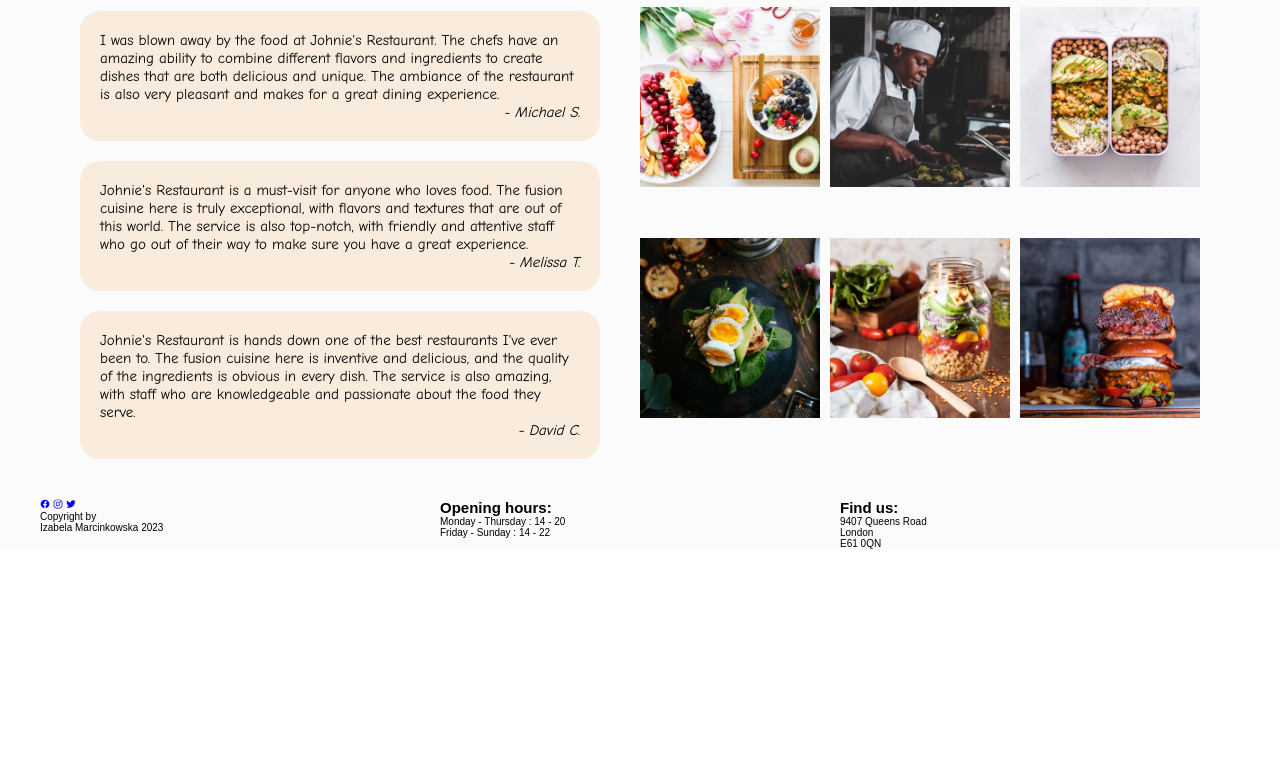
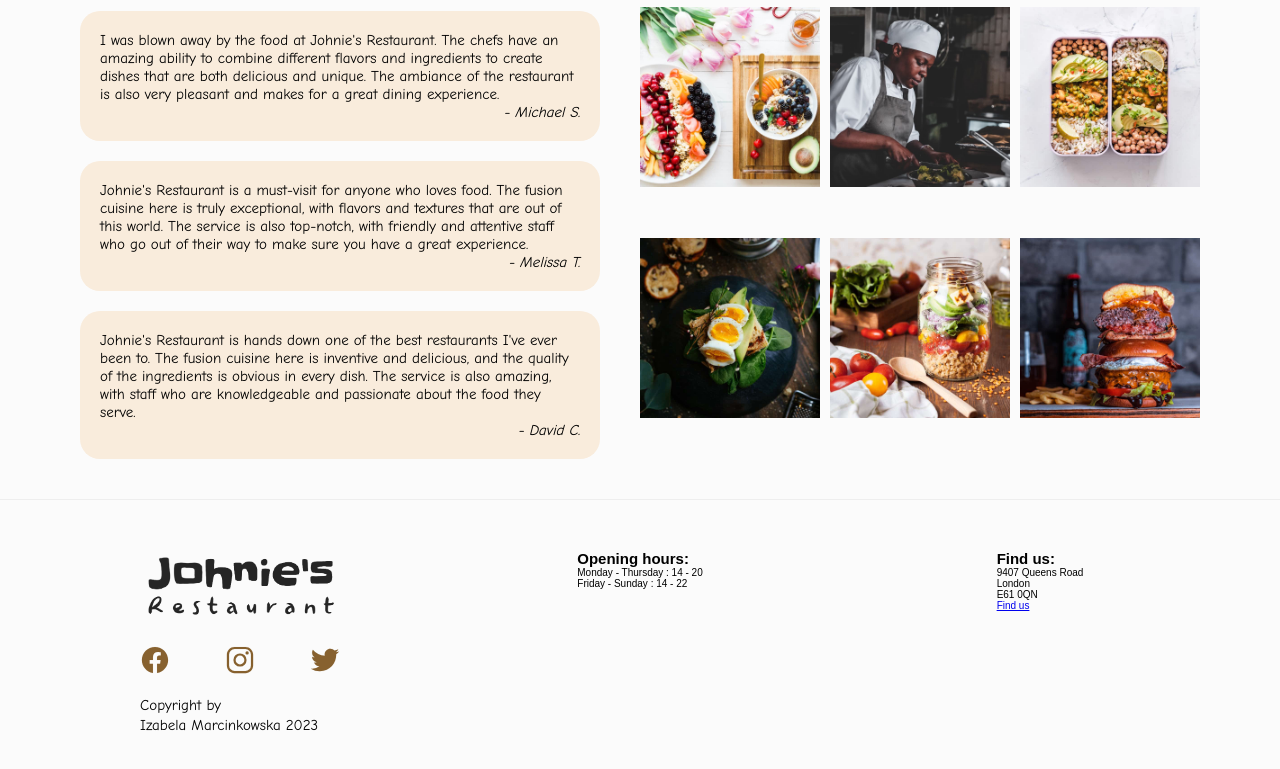
Before and after one commit to izabela-marcinkowska/Restaurant-Project, a plain HTML site: page index.html in a window 1280 px wide. Shown: the part 2277-3046 px from the top of the page. Before the commit the page ends 2826 px from the top, so only its background shows below. Drawn offline with nearby package versions, Linux system fonts and the light colour scheme.

Commit message:
Footer - social media

```diff
--- a/index.html
+++ b/index.html
@@ -237,6 +237,16 @@
       <section class="footer-section">
         <div class="footer-container">
           <div class="social-box">
+            <div class="logo-box">
+              <img
+                src="img/logo_crop_dark.png"
+                alt="Logo"
+                class="logo-img"
+                width="100%"
+                height="auto"
+              />
+            </div>
+            <div class="social-icons-box">
               <div class="footer-social-icons">
                 <a href="#"
                   ><ion-icon
@@ -257,7 +267,10 @@
                   ></ion-icon
                 ></a>
               </div>
-            <p>Copyright by <br />Izabela Marcinkowska 2023</p>
+            </div>
+            <p class="copyright">
+              Copyright by <br />Izabela Marcinkowska 2023
+            </p>
           </div>
           <div class="opening-hours-box">
             <h1 class="opening-hours-header">Opening hours:</h1>
@@ -271,6 +284,7 @@
               London <br />
               E61 0QN
             </p>
+            <a href="#" class="button-find-us">Find us</a>
           </div>
         </div>
       </section>
--- a/style.css
+++ b/style.css
@@ -274,13 +274,41 @@ html {
 /* -------------- FOOTER SECTION --------------- */
 .footer-section {
   background-color: #eaeaea36;
+  padding: 5rem 0;
+  border-top: 1px solid #eee;
 }
 
 .footer-container {
   display: grid;
   grid-template-columns: 1fr 1fr 1fr;
+  justify-items: center;
   margin: 0 auto;
   max-width: 120rem;
 }
+
+.logo-box {
+  width: 20rem;
+}
+
+.social-icons-box {
+  padding-top: 1.5rem;
+}
+
+.footer-social-icons {
+  display: flex;
+  justify-content: space-between;
+}
+
+.footer-social-icon {
+  font-size: 3rem;
+  color: #87612f;
+}
+
+.copyright {
+  font-family: "Comic Neue", cursive;
+  font-size: 1.5rem;
+  padding-top: 1.8rem;
+  line-height: 2rem;
+}
 /* ---- TYPOGRAPHY ----  */
 /* 8 / 10 / 13 / 16 / 20 / 25 / 31 / 39 / 48  */
```
Also changed, not shown: img/logo_crop.png (added), img/logo_crop_dark.png (added). Lines whose indentation alone changed are shown as unchanged.
